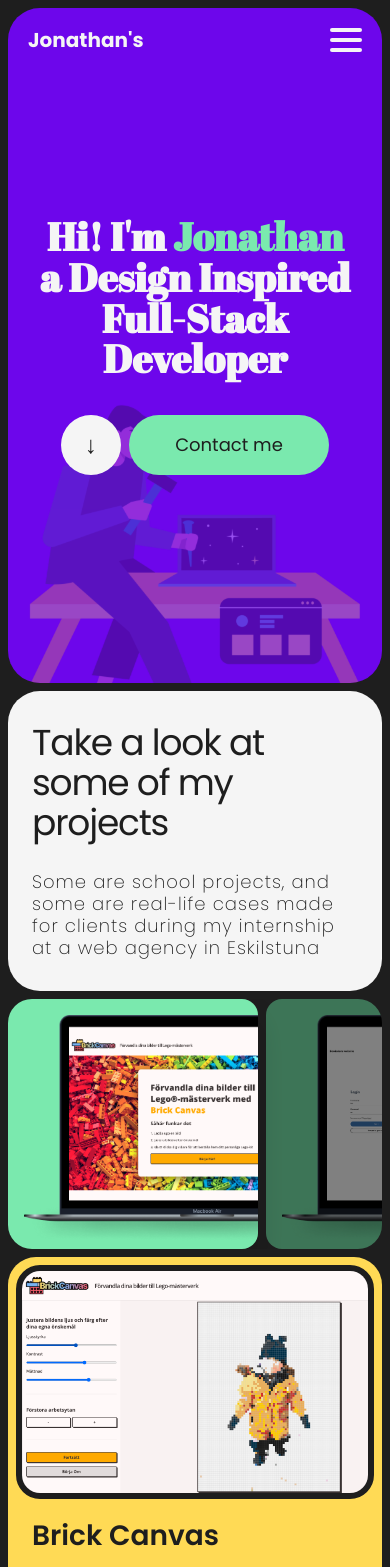
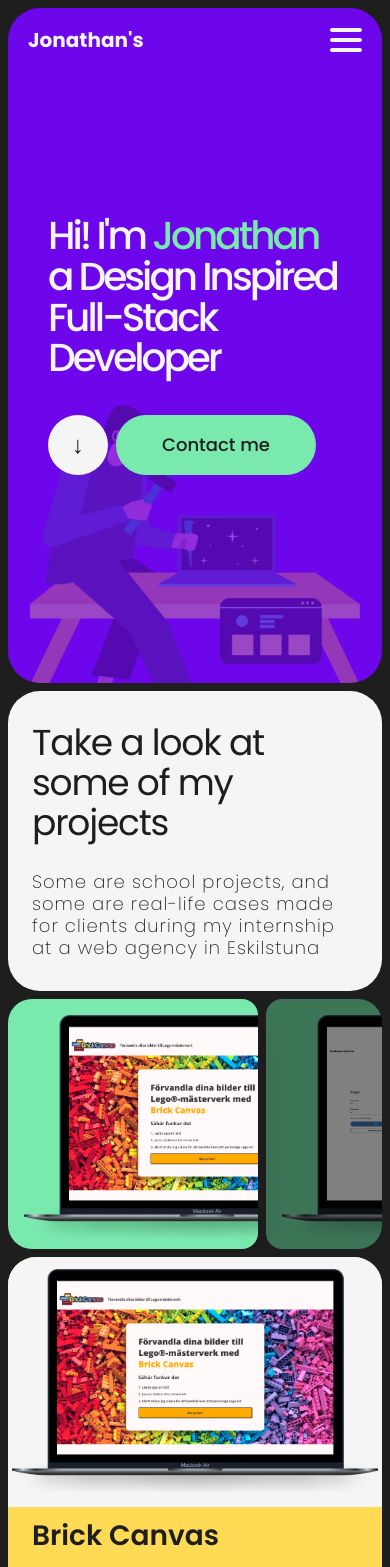
Before and after one commit to Wztrbrg/portfolio, a React (Create React App) app: page / in a window 390 px wide. Shown: the top 1567 px of the page. Built offline with nearby package versions, Linux system fonts and the light colour scheme.

Commit message:
minor style update for some elements

```diff
--- a/src/assets/style/components/AboutSection.scss
+++ b/src/assets/style/components/AboutSection.scss
@@ -108,8 +108,8 @@
         padding: 8px;
         width: 50px;
         height: 50px;
-        border: 4px solid $nearblack;
-        box-shadow: 4px 4px $nearblack;
+        // border: 4px solid $nearblack;
+        // box-shadow: 4px 4px $nearblack;
       }
       #slider {
         width: 100%;
@@ -120,9 +120,9 @@
           background-color: $offwhite;
           position: relative;
           height: 95%;
-          box-shadow: 4px 4px $nearblack;
+          box-shadow: none;
           border-radius: 24px;
-          border: 4px solid $nearblack;
+          // border: 4px solid $nearblack;
           scroll-snap-align: start;
           padding: 8px;
 
--- a/src/assets/style/components/CardSlider.scss
+++ b/src/assets/style/components/CardSlider.scss
@@ -139,18 +139,19 @@
 
       .top {
         width: 100%;
-        padding: 16px;
+        // padding: 16px;
 
         img {
           width: 100%;
           height: 100%;
           max-height: 300px;
-          object-fit: fill;
+          object-fit: contain;
           object-position: center;
-          border-radius: 18px;
-          background-color: $nearblack;
-          border: 4px solid $nearblack;
-          box-shadow: 7px 7px $nearblack;
+          // border-radius: 18px;
+          background-color: $offwhite;
+          // border: 4px solid $nearblack;
+          // box-shadow: 7px 7px $nearblack;
+          padding: 16px;
         }
       }
 
@@ -226,8 +227,8 @@
           img {
             max-height: none;
             min-width: 500px;
-            border-radius: 24px;
-            object-fit: cover;
+            // border-radius: 24px;
+            // object-fit: cover;
             object-position: left;
           }
         }
@@ -287,18 +288,20 @@
           padding: 0;
           min-height: initial;
           border-radius: 0;
-          padding: 8px;
+          // padding: 8px;
 
           img {
             width: 100%;
             height: 100%;
             min-height: initial;
             min-width: initial;
-            object-position: top left;
+            object-fit: scale-down;
+            object-position: center;
             box-shadow: none;
             border: none;
-            border-radius: 24px;
-            border: 6px solid $nearblack;
+            padding: 4px;
+            // border-radius: 24px;
+            // border: 6px solid $nearblack;
           }
         }
 
--- a/src/assets/style/components/HeroSection.scss
+++ b/src/assets/style/components/HeroSection.scss
@@ -50,8 +50,11 @@
       .heading {
         .hero-heading,
         .hero-heading span {
-          font-family: $secondfont;
+          font-family: $mainfont;
           font-size: 68px;
+          font-weight: 500;
+          letter-spacing: -3px;
+          line-height: 72px;
         }
         .hero-heading {
           color: $offwhite;
@@ -76,7 +79,7 @@
             color: $nearblack;
             background-color: $accent;
             font-size: 18px;
-            font-weight: 400;
+            font-weight: 500;
             transition: opacity 0.3s ease, scale 0.3s ease;
           }
 
@@ -130,16 +133,18 @@
       .left {
         width: 100%;
         z-index: 200;
+        padding: 42px;
+        align-items: flex-start;
 
         .heading {
           display: flex;
           flex-direction: column;
           justify-content: center;
-          align-items: center;
+          // align-items: center;
 
           .hero-heading,
           .hero-heading span {
-            text-align: center;
+            // text-align: center;
           }
         }
       }
@@ -162,6 +167,8 @@
 
     .hero-content {
       .left {
+        padding: 24px;
+
         .heading {
           padding: 16px;
           .hero-heading,
--- a/src/components/CardSlider.jsx
+++ b/src/components/CardSlider.jsx
@@ -21,7 +21,7 @@ function CardSlider({ projectsRef }) {
       preview: "https://wztrbrg.github.io/brick-canvas/",
       code: "https://github.com/Wztrbrg/brick-canvas",
       image: sLego,
-      large: lLego,
+      large: sLego,
     },
     {
       id: 2,
```
